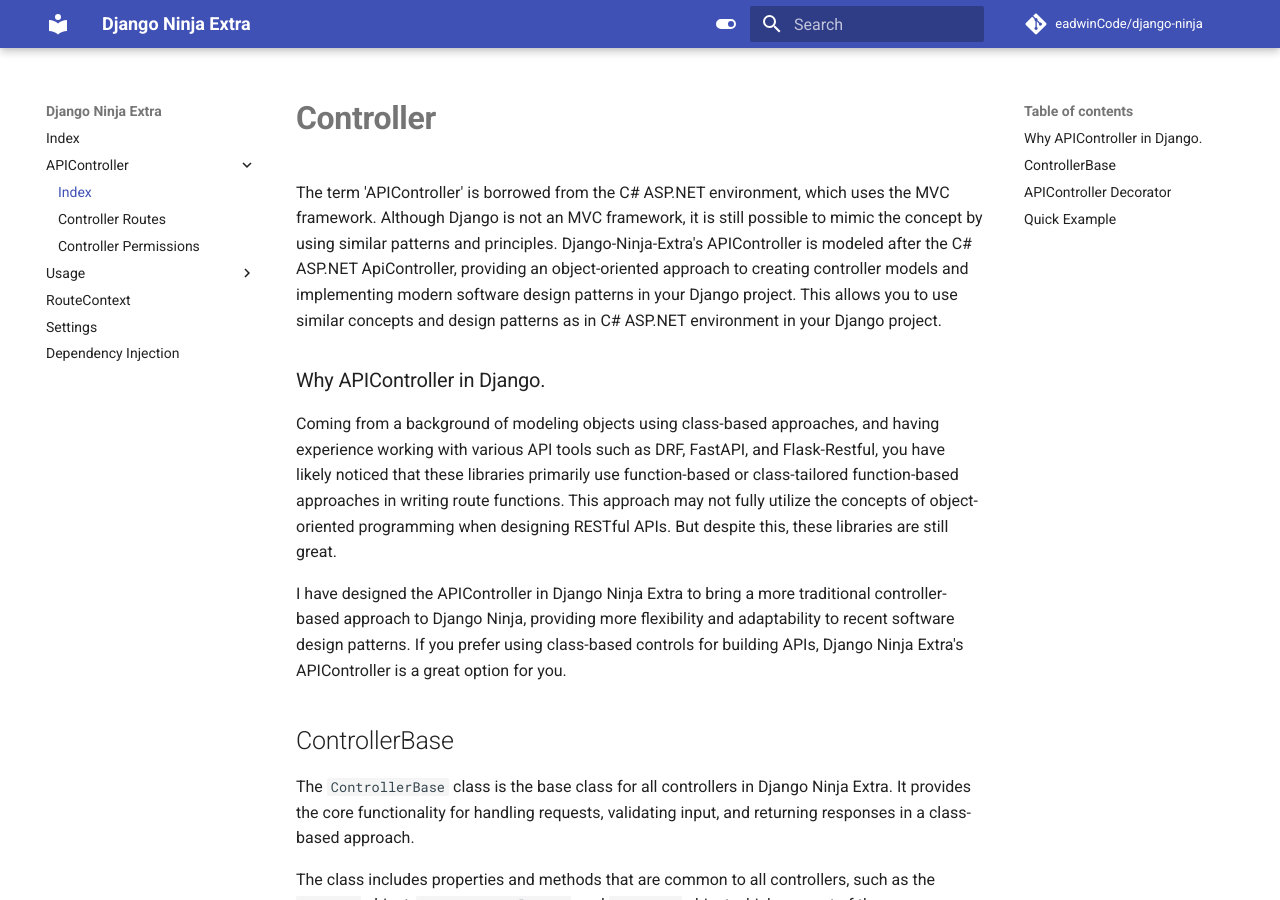
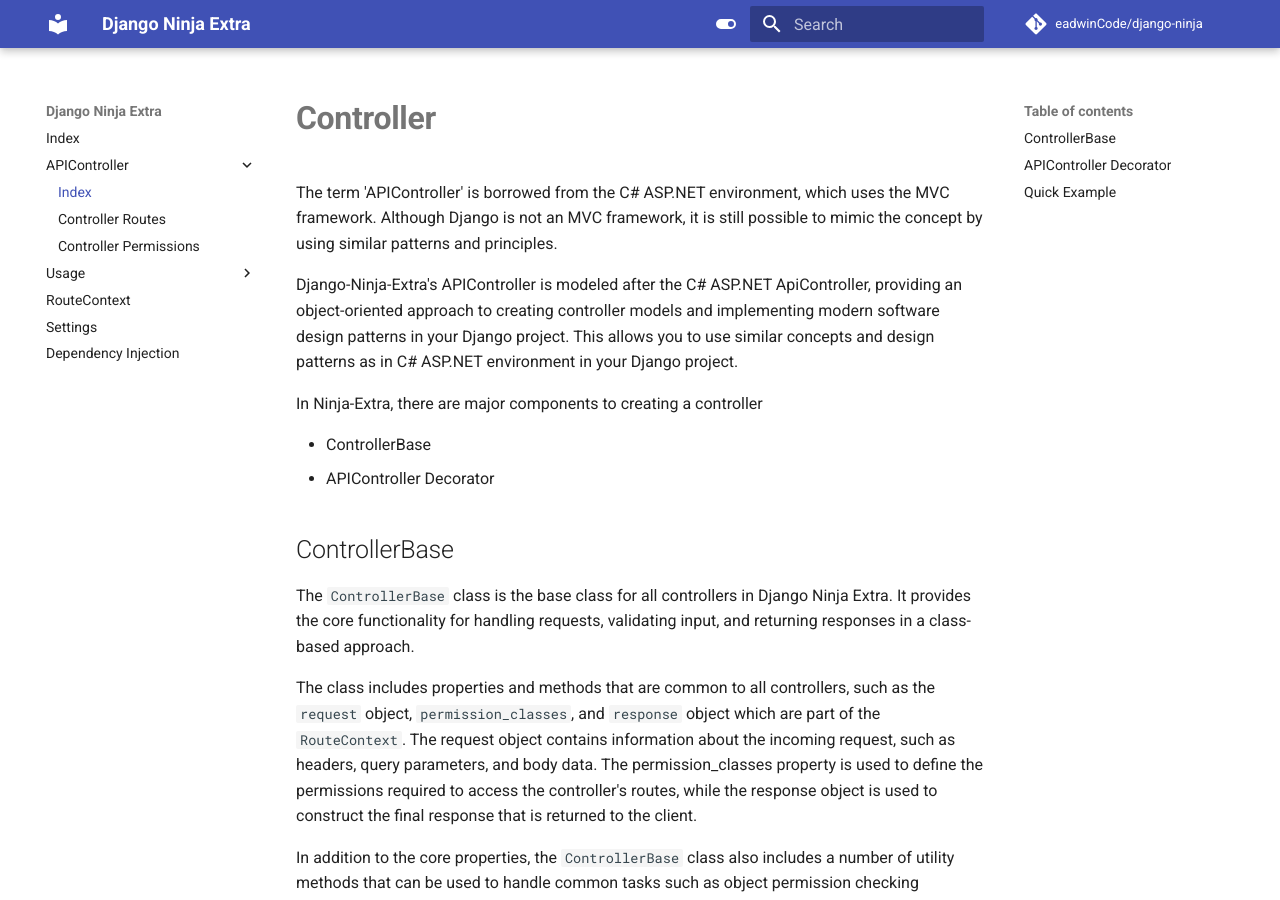
Before and after one commit to eadwinCode/django-ninja-extra, an MkDocs documentation site: the page built from docs/api_controller/index.md, in a window 1280 px wide and 900 px high. Built offline with MkDocs 1.6.1 and Material for MkDocs 9.7.7, drawn with Linux system fonts in a browser that asks for light colours; comment, search, counter and statistics services are not loaded.

Commit message:
document update

````diff
--- a/docs/api_controller/index.md
+++ b/docs/api_controller/index.md
@@ -1,13 +1,14 @@
 # **Controller**
-The term 'APIController' is borrowed from the C# ASP.NET environment, which uses the MVC framework. Although Django is not an MVC framework, it is still possible to mimic the concept by using similar patterns and principles.
-Django-Ninja-Extra's APIController is modeled after the C# ASP.NET ApiController, providing an object-oriented approach to creating controller models and implementing modern software design patterns in your Django project. This allows you to use similar concepts and design patterns as in C# ASP.NET environment in your Django project.
+The term 'APIController' is borrowed from the C# ASP.NET environment, which uses the MVC framework.
+Although Django is not an MVC framework, it is still possible to mimic the concept by using similar patterns and principles.
 
-### Why APIController in Django.
+Django-Ninja-Extra's APIController is modeled after the C# ASP.NET ApiController, providing an object-oriented approach to creating controller models and implementing modern software design patterns in your Django project.
+This allows you to use similar concepts and design patterns as in C# ASP.NET environment in your Django project.
 
-Coming from a background of modeling objects using class-based approaches, and having experience working with various API tools such as DRF, FastAPI, and Flask-Restful, you have likely noticed that these libraries primarily use function-based or class-tailored function-based approaches in writing route functions. This approach may not fully utilize the concepts of object-oriented programming when designing RESTful APIs. But despite this, these libraries are still great.
+In Ninja-Extra, there are major components to creating a controller
 
-I have designed the APIController in Django Ninja Extra to bring a more traditional controller-based approach to Django Ninja, providing more flexibility and adaptability to recent software design patterns.
-If you prefer using class-based controls for building APIs, Django Ninja Extra's APIController is a great option for you.
+- ControllerBase
+- APIController Decorator
 
 ## ControllerBase
 
@@ -31,7 +32,6 @@
 class UserControllerBase(ControllerBase):
     ...
 ```
-
 
 ## APIController Decorator
 The `api_controller` decorator is used to define a class-based controller in Django Ninja Extra.
````
